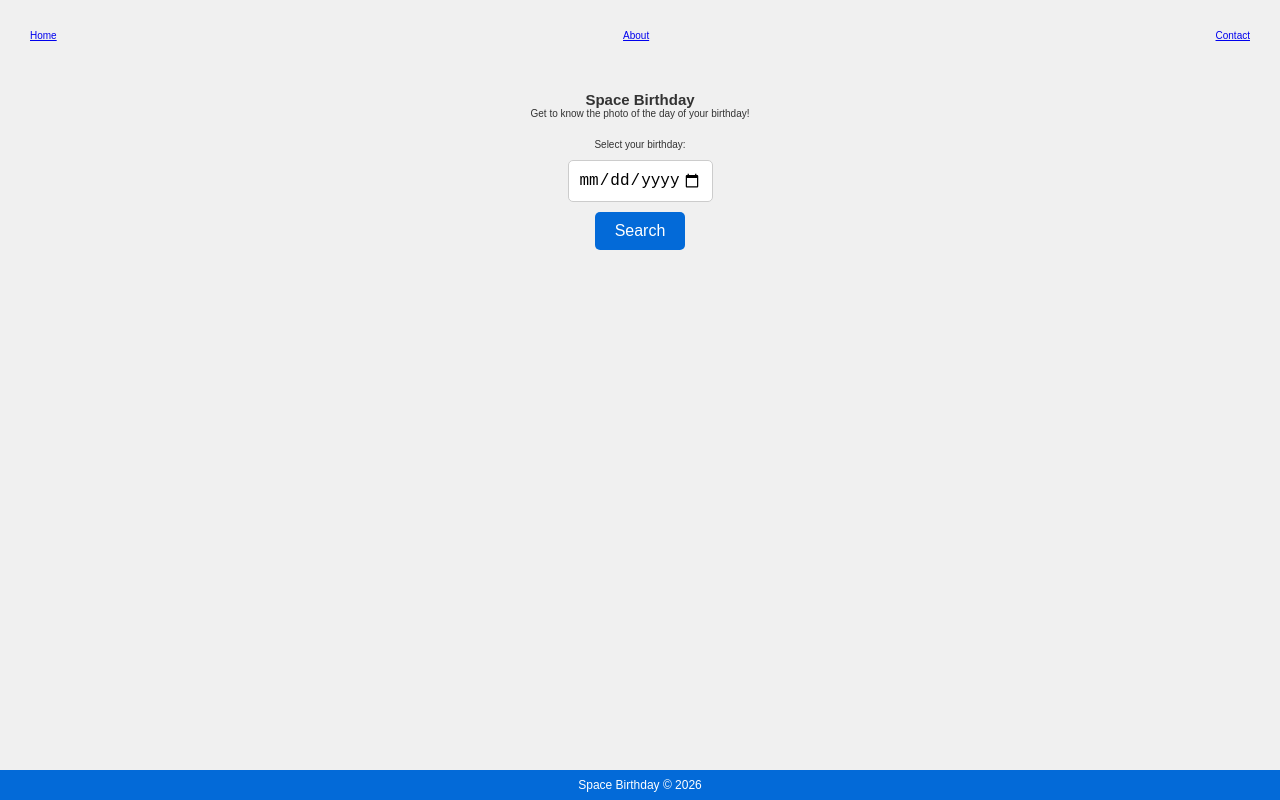
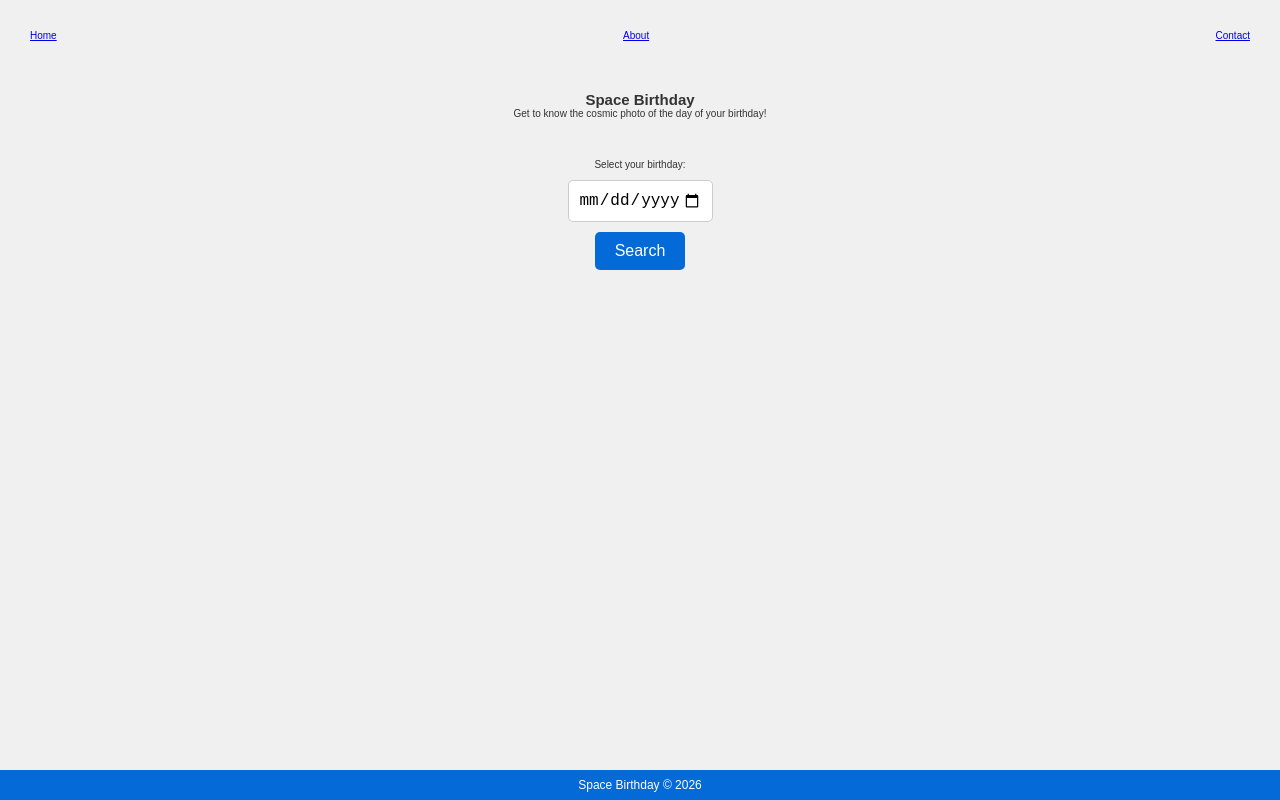
Before and after one commit to kauaamado/space-birthday, a website with bundled scripts: page index.html in a window 1280 px wide. Built offline with nearby package versions, Linux system fonts and the light colour scheme; some packages are replaced by stand-ins of ours; no server answers.

Commit message:
fix: separa os botões e título com section

```diff
--- a/index.html
+++ b/index.html
@@ -5,7 +5,7 @@
     <meta name="viewport" content="width=device-width, initial-scale=1.0">
     <meta name="description" content="Discover the Astronomy Picture of the Day from the date you were born. Explore the cosmos through NASA's API.">
     <meta name="keywords" content="space, birthday, nasa, apod, astronomy, cosmos">
-    <title>Space Birthday | NASA Photo of the Day</title>
+    <title>Space Birthday</title>
     <link rel="stylesheet" href="style.css">
 </head>
 <body>
@@ -22,13 +22,13 @@
     <main>
         <section class="hero" aria-labelledby="hero-title">
             <h1 id="hero-title">Space Birthday</h1>
-            <p>Get to know the photo of the day of your birthday!</p>
+            <p>Get to know the cosmic photo of the day of your birthday!</p>
+        </section>
 
-            <div class="search-controls">
-                <label for="date-input">Select your birthday:</label>
-                <input type="date" id="date-input" min="1995-06-16" aria-required="true">
-                <button id="search-btn" aria-controls="result-container">Search</button>
-            </div>
+        <section class="search-controls">
+            <label for="date-input">Select your birthday:</label>
+            <input type="date" id="date-input" min="1995-06-16" aria-required="true">
+            <button id="search-btn" aria-controls="result-container">Search</button>
         </section>
 
         <section id="result-container" aria-live="polite" aria-atomic="true"></section>
```
